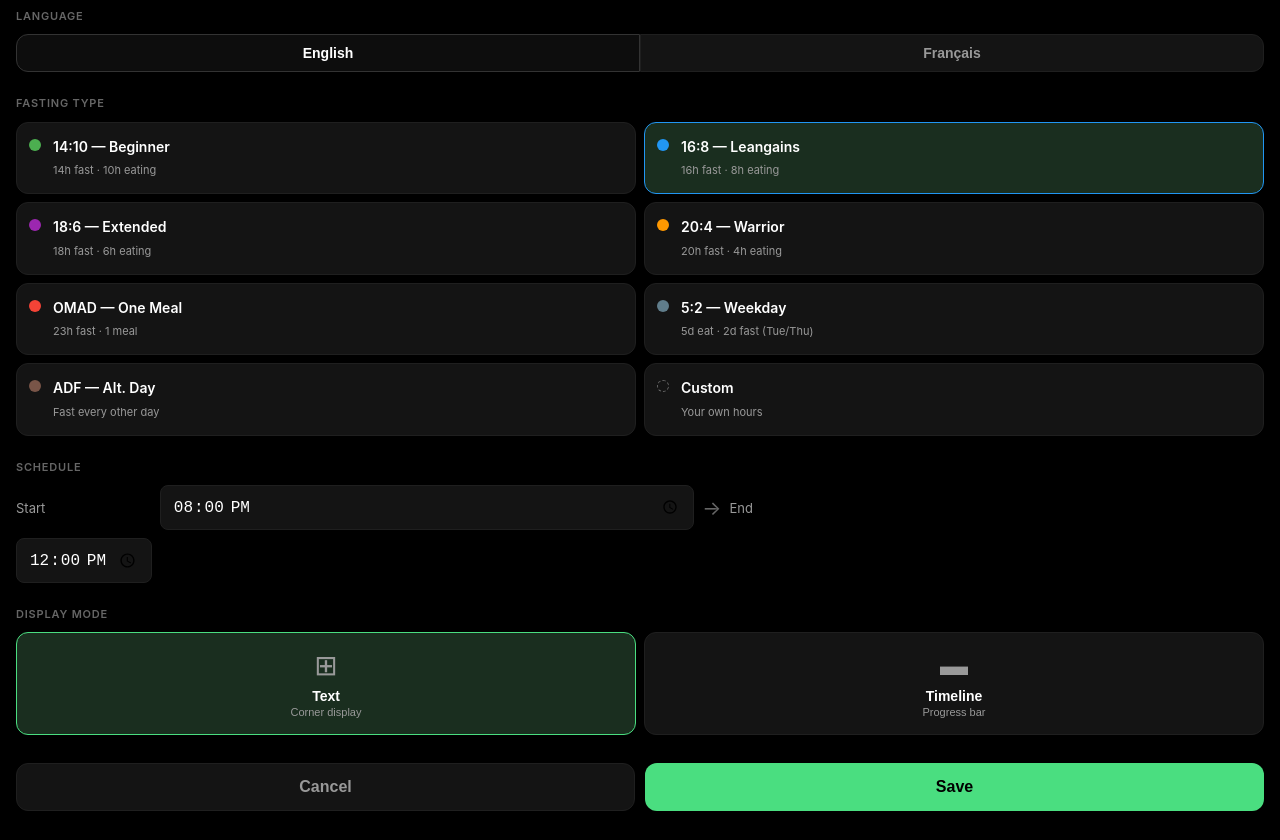
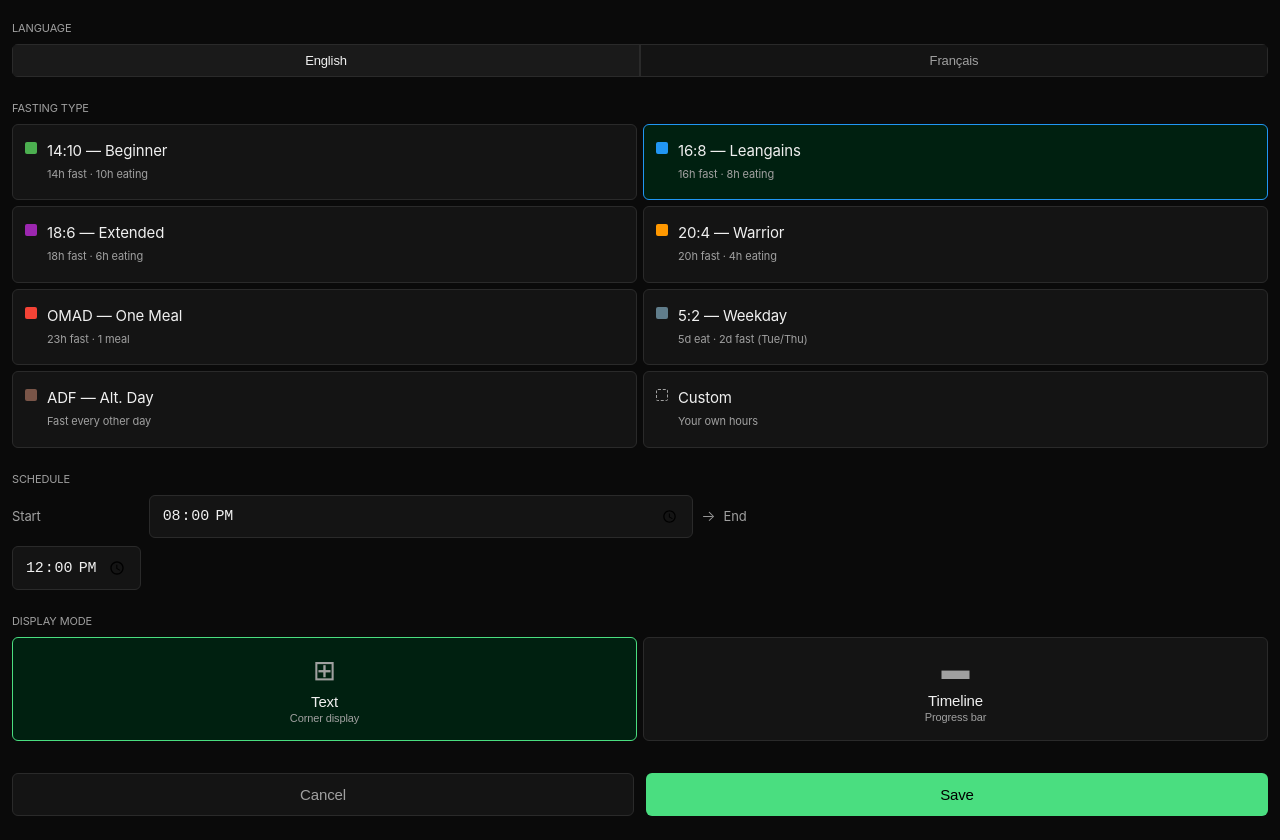
Before and after one commit to Lupin/EvenHub, a website built with Vite: page fasting-tracker/src/phone-config/settings.html in a window 1280 px wide. Shown: the part 66-906 px from the top of the page. Built offline with nearby package versions, Linux system fonts and the light colour scheme; what @evenrealities/even_hub_sdk would draw is missing.

Commit message:
ux: exact Figma design system — ER 2025 guidelines applied from OCR
Design tokens from Figma (Software Design Guidelines - Public):
- Border radius: 6px (default), 4px (offset), corner smoothing 60%
- Margin: 12px screen, 16px card content
- Typography: FK Display stack, negative tracking per spec
  (24px V.Large, 20px Large, 17px Medium, 15px Normal, 13px Subtitle, 11px Detail)
- Spacing: 6px same-element, 12px same-subject, 24px sections
- Pixelated dot corners (2px radius) matching ER icon pixel unit
- Color: BC-3rd (#0a0a0a) main, BC-2nd (#141414) card, TC-green (#4ADE80) accent
- Light weight (300) for body, Regular (400) for titles

```diff
--- a/fasting-tracker/src/phone-config/settings.html
+++ b/fasting-tracker/src/phone-config/settings.html
@@ -5,157 +5,188 @@
 <meta name="viewport" content="width=device-width,initial-scale=1,viewport-fit=cover">
 <title>Fasting Tracker</title>
 <style>
-/* ── Even Realities Design System ──────────────────────────
-   Key principles from public design guidelines:
-   - Dark palette: #000 bg, subtle borders, accent = greenish #4ADE80
-   - Typography: system sans-serif, clear hierarchy
-   - Cards: 12px radius, subtle border on #1a1a1a bg
-   - Minimal, functional, no decoration
-   - Spacing: 8px grid (8, 12, 16, 20, 24)
-   ───────────────────────────────────────────────────────── */
+/* ── Even Realities Design System (Figma 2025) ──────────
+   Colors:      TC/BC/SC palette with green accent
+   Typography:   FK Display — negative tracking, light/regular weights
+   Layout:       12px margin, 16px card padding, 6px radius
+   Spacing:      0/6px same-element, 12px same-subject, 24px sections
+   Icons:        32×32 grid, 2px padding, 2×2 unit, pixelated corners
+   ─────────────────────────────────────────────────────── */
 :root {
-  --bg: #000;
-  --surface: #0d0d0d;
-  --card: #141414;
-  --border: #1f1f1f;
-  --border-hover: #333;
-  --text: #e8e8e8;
-  --text-secondary: #999;
-  --text-muted: #666;
-  --accent: #4ADE80;
-  --accent-dim: #1a2e1f;
-  --radius: 12px;
-  --radius-sm: 8px;
+  /* ── Background Colors (BC) ── */
+  --bc-3rd: #0a0a0a;     /* main background */
+  --bc-2nd: #141414;     /* card background */
+  --bc-4th: #1a1a1a;    /* elevated surface */
+  --bc-accent: #002010;  /* accent background */
+
+  /* ── Text Colors (TC) ── */
+  --tc-1st: #f0f0f0;     /* primary text */
+  --tc-2nd: #a0a0a0;     /* secondary text */
+  --tc-green: #4ADE80;   /* accent green */
+
+  /* ── Borders & UI ── */
+  --border: #2a2a2a;
+  --radius: 6px;
+  --radius-offset: 4px;
 }
 * { box-sizing:border-box; margin:0 }
+
 body {
-  padding: 20px 16px;
-  background: var(--bg); color: var(--text);
-  font-family: -apple-system, BlinkMacSystemFont, 'SF Pro Display', 'Segoe UI', system-ui, sans-serif;
-  font-size: 15px; line-height: 1.4;
+  padding: 0 12px;       /* ER default margin: 12px */
+  background: var(--bc-3rd);
+  color: var(--tc-1st);
+  font-family: 'FK Display', -apple-system, BlinkMacSystemFont, 'SF Pro Display', system-ui, sans-serif;
+  font-size: 15px; font-weight: 300;   /* Normal Body: 15px Light */
+  letter-spacing: -0.15px;
+  line-height: 1.35;
   min-height: 100dvh;
   -webkit-font-smoothing: antialiased;
 }
 
-/* ── Headers ─────────────────────────────────────────── */
+/* ── Typography hierarchy (ER Figma 2025) ───────────── */
 h2 {
-  font-size: 22px; font-weight: 700;
-  letter-spacing: -0.3px;
-  margin-bottom: 20px;
-  color: #fff;
+  font-size: 20px; font-weight: 400;    /* Large Title: 20px Regular */
+  letter-spacing: -0.6px;
+  padding: 20px 0 16px;
+  color: var(--tc-1st);
 }
 h3 {
-  font-size: 11px; font-weight: 600;
+  font-size: 11px; font-weight: 400;    /* Normal Detail: 11px Regular */
+  letter-spacing: -0.11px;
+  color: var(--tc-2nd);
   text-transform: uppercase;
-  letter-spacing: 0.8px;
-  color: var(--text-muted);
-  margin: 24px 0 10px;
+  margin: 24px 0 8px;   /* 24px between different sections */
 }
 
-/* ── Language toggle ──────────────────────────────────── */
-.lang-row { display:flex; gap:0 }
+/* ── Language toggle (segmented control) ──────────────── */
+.lang-row {
+  display:flex; gap:0;
+  border-radius: var(--radius);
+  overflow:hidden;
+}
 .lang-row button {
-  flex:1; padding:10px 0;
-  font-size:14px; font-weight:600;
+  flex:1; padding:8px 0;
+  font-size:13px; font-weight:400; letter-spacing:-0.13px;
   border:1px solid var(--border);
-  background: var(--card); color: var(--text-secondary);
+  background: var(--bc-2nd); color: var(--tc-2nd);
   cursor:pointer; transition:all .15s;
 }
-.lang-row button:first-child { border-radius: var(--radius) 0 0 var(--radius) }
-.lang-row button:last-child { border-radius: 0 var(--radius) var(--radius) 0 }
 .lang-row button.active {
-  background: var(--surface); color: #fff;
-  border-color: var(--border-hover);
+  background: var(--bc-4th); color: var(--tc-1st);
+  border-color: var(--border);
 }
 
 /* ── Preset grid ──────────────────────────────────────── */
-.preset-grid { display:grid; grid-template-columns:1fr 1fr; gap:8px }
+.preset-grid {
+  display:grid; grid-template-columns:1fr 1fr;
+  gap:6px;  /* 6px same-element spacing */
+}
 .preset-card {
-  padding: 14px 12px;
+  padding: 16px 12px;    /* 16px card padding */
   border: 1px solid var(--border);
-  border-radius: var(--radius);
-  background: var(--card);
+  border-radius: var(--radius);  /* 6px default radius, 60% corner smoothing */
+  background: var(--bc-2nd);
   cursor: pointer;
   transition: border-color .15s, background .15s;
-  display: flex; align-items: flex-start; gap: 12px;
+  display: flex; align-items: flex-start; gap: 10px;
 }
-.preset-card:active { background: var(--surface) }
+.preset-card:active { background: var(--bc-4th) }
 .preset-card.active {
-  border-color: var(--accent);
-  background: var(--accent-dim);
+  border-color: var(--tc-green);
+  background: var(--bc-accent);
 }
 .dot {
-  width: 12px; height: 12px; border-radius: 50%;
-  flex-shrink: 0; margin-top: 2px;
+  width: 12px; height: 12px; border-radius: 2px;  /* pixelated corner */
+  flex-shrink: 0; margin-top: 1px;
 }
 .dot.custom {
-  border: 1.5px dashed var(--text-muted);
+  border: 1.5px dashed var(--tc-2nd);
   background: transparent;
 }
-.card-info { flex:1; min-width:0 }
-.card-name { font-size:14px; font-weight:600; color:#fff; display:block; margin-bottom:2px }
-.card-desc { font-size:11px; color:var(--text-secondary); line-height:1.3 }
+.card-name {
+  font-size: 15px; font-weight: 400; letter-spacing: -0.15px;  /* Normal Title */
+  color: var(--tc-1st); display: block; margin-bottom: 2px;
+}
+.card-desc {
+  font-size: 11px; font-weight: 400; letter-spacing: -0.11px;  /* Normal Detail */
+  color: var(--tc-2nd); line-height: 1.3;
+}
 
 /* ── Time inputs ──────────────────────────────────────── */
 .time-row {
   display: grid; grid-template-columns: auto 1fr auto 1fr;
   align-items: center; gap: 8px;
 }
-.time-label { font-size:13px; color:var(--text-secondary) }
+.time-label {
+  font-size: 13px; font-weight: 400; letter-spacing: -0.13px;  /* Normal Subtitle */
+  color: var(--tc-2nd);
+}
 .time-input {
   width: 100%; padding: 10px 12px;
-  font-size: 16px; font-family: 'SF Mono', 'JetBrains Mono', monospace;
+  font-size: 15px; font-weight: 300; letter-spacing: -0.15px;
   border: 1px solid var(--border);
-  border-radius: var(--radius-sm);
-  background: var(--card); color: #fff;
+  border-radius: var(--radius);
+  background: var(--bc-2nd); color: var(--tc-1st);
 }
-.time-sep { color: var(--text-muted); font-size:20px }
+.time-sep {
+  font-size: 15px; color: var(--tc-2nd);
+}
 
 /* ── Display mode ─────────────────────────────────────── */
-.mode-row { display:grid; grid-template-columns:1fr 1fr; gap:8px }
+.mode-row {
+  display:grid; grid-template-columns:1fr 1fr;
+  gap:6px;  /* 6px same-element */
+}
 .mode-btn {
   padding: 16px 12px;
   border: 1px solid var(--border);
   border-radius: var(--radius);
-  background: var(--card);
-  color: var(--text-secondary);
+  background: var(--bc-2nd);
+  color: var(--tc-2nd);
   cursor: pointer; text-align: center;
   transition: border-color .15s, background .15s;
 }
-.mode-btn:active { background: var(--surface) }
+.mode-btn:active { background: var(--bc-4th) }
 .mode-btn.active {
-  border-color: var(--accent);
-  background: var(--accent-dim);
+  border-color: var(--tc-green);
+  background: var(--bc-accent);
 }
 .mode-icon { font-size:28px; display:block; margin-bottom:6px }
-.mode-label { font-size:14px; font-weight:600; color:#fff }
-.mode-sub { font-size:11px; color:var(--text-secondary); margin-top:2px; display:block }
+.mode-label {
+  font-size: 15px; font-weight: 400; letter-spacing: -0.15px;
+  color: var(--tc-1st);
+}
+.mode-sub {
+  font-size: 11px; font-weight: 400; letter-spacing: -0.11px;
+  color: var(--tc-2nd); margin-top:2px; display:block;
+}
 
 /* ── Actions ──────────────────────────────────────────── */
 .actions {
   display: grid; grid-template-columns: 1fr 1fr;
-  gap: 10px; margin-top: 28px;
+  gap: 12px;   /* 12px same-subject */
+  margin-top: 32px; padding-bottom: 24px;
 }
 .btn {
-  padding: 14px; border: none;
+  padding: 12px; border: none;
   border-radius: var(--radius);
-  font-size: 16px; font-weight: 600;
+  font-size: 15px; font-weight: 400; letter-spacing: -0.15px;
   cursor: pointer;
   transition: opacity .15s;
 }
 .btn:active { opacity: 0.8 }
-.btn-primary { background: var(--accent); color: #000 }
+.btn-primary { background: var(--tc-green); color: #000 }
 .btn-secondary {
-  background: var(--card); color: var(--text-secondary);
+  background: var(--bc-2nd); color: var(--tc-2nd);
   border: 1px solid var(--border);
 }
 
 /* ── Toast ────────────────────────────────────────────── */
 .toast {
-  position: fixed; bottom: 24px; left: 50%; transform: translateX(-50%);
-  background: var(--accent); color: #000;
-  padding: 10px 24px; border-radius: 20px;
-  font-size: 14px; font-weight: 600;
+  position: fixed; bottom: 32px; left: 50%; transform: translateX(-50%);
+  background: var(--tc-green); color: #000;
+  padding: 8px 20px; border-radius: 20px;
+  font-size: 13px; font-weight: 400; letter-spacing: -0.13px;
   opacity: 0; transition: opacity .3s;
   pointer-events: none; z-index: 10;
 }
@@ -166,18 +197,15 @@ h3 {
 
 <h2 id="pageTitle">Fasting Tracker</h2>
 
-<!-- Language -->
 <h3 id="langLabel">Language</h3>
 <div class="lang-row" id="langToggle">
   <button data-lang="en" class="active">English</button>
   <button data-lang="fr">Français</button>
 </div>
 
-<!-- Fasting Type -->
 <h3 id="typeLabel">Fasting Type</h3>
 <div class="preset-grid" id="presetGrid"></div>
 
-<!-- Schedule -->
 <h3 id="schedLabel">Schedule</h3>
 <div class="time-row">
   <span class="time-label" id="startLabel">Start</span>
@@ -187,7 +215,6 @@ h3 {
   <input type="time" class="time-input" id="fastEnd">
 </div>
 
-<!-- Display Mode -->
 <h3 id="displayLabel">Display Mode</h3>
 <div class="mode-row" id="modeSelector">
   <button class="mode-btn active" data-mode="text">
@@ -202,7 +229,6 @@ h3 {
   </button>
 </div>
 
-<!-- Actions -->
 <div class="actions">
   <button class="btn btn-secondary" id="btnCancel">Cancel</button>
   <button class="btn btn-primary" id="btnSave">Save</button>
@@ -271,20 +297,17 @@ function render(){
     'btnCancel':'cancel','btnSave':'save'};
   for(var k in ids) document.getElementById(k).textContent=t(ids[k]);
 
-  // Language
   var lbs=document.querySelectorAll('#langToggle button');
   lbs.forEach(function(b){b.classList.toggle('active',b.dataset.lang===cfg.lang)});
 
-  // Presets
   var g=document.getElementById('presetGrid');g.innerHTML='';
   PRESETS.forEach(function(p){
     var c=document.createElement('div');c.className='preset-card';
     if(cfg.presetId===p.id){c.classList.add('active');c.style.borderColor=p.color}
     var d=document.createElement('div');d.className='dot';d.style.background=p.color;
     var i=document.createElement('div');i.className='card-info';
-    var n=document.createElement('span');n.className='card-name';n.textContent=pn(p.id);
-    var ds=document.createElement('span');ds.className='card-desc';ds.textContent=pd(p.id);
-    i.appendChild(n);i.appendChild(ds);c.appendChild(d);c.appendChild(i);
+    i.innerHTML='<span class="card-name">'+pn(p.id)+'</span><span class="card-desc">'+pd(p.id)+'</span>';
+    c.appendChild(d);c.appendChild(i);
     c.onclick=function(){sel(p.id)};g.appendChild(c);
   });
   var cc=document.createElement('div');cc.className='preset-card';
@@ -294,11 +317,9 @@ function render(){
   ci.innerHTML='<span class="card-name">'+t('custom')+'</span><span class="card-desc">'+t('customDesc')+'</span>';
   cc.appendChild(cd);cc.appendChild(ci);cc.onclick=function(){sel('custom')};g.appendChild(cc);
 
-  // Time
   document.getElementById('fastStart').value=cfg.schedule.fastStart;
   document.getElementById('fastEnd').value=cfg.schedule.fastEnd;
 
-  // Mode
   var mbs=document.querySelectorAll('#modeSelector button');
   mbs.forEach(function(b){b.classList.toggle('active',b.dataset.mode===cfg.displayMode)});
 }
```
